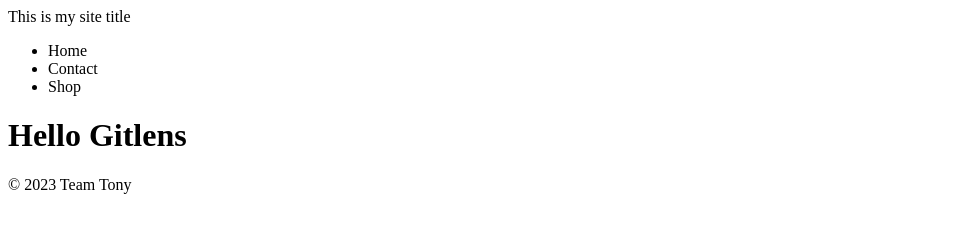
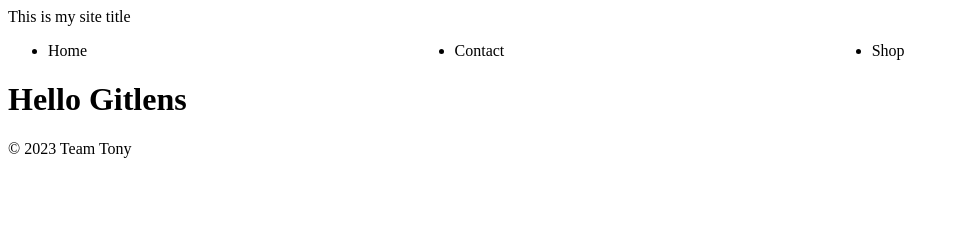
Before and after one commit to acidtone/hello-gitlens, a plain HTML site: page index.html in a window 1280 px wide. Shown: the whole page, without its empty margins (0-959 px from the left). Drawn offline with Linux system fonts and the light colour scheme.

Commit message:
made a sweet sweet nav bar

```diff
--- /dev/null
+++ b/css/main.css
@@ -0,0 +1,7 @@
+ul {
+  display: flex;
+}
+
+ul > li {
+  flex: auto;
+}
--- a/index.html
+++ b/index.html
@@ -5,6 +5,7 @@
   <meta http-equiv="X-UA-Compatible" content="IE=edge">
   <meta name="viewport" content="width=device-width, initial-scale=1.0">
   <title>Document</title>
+  <link rel="stylesheet" href="css/main.css">
 </head>
 <body>
   <header>
```
